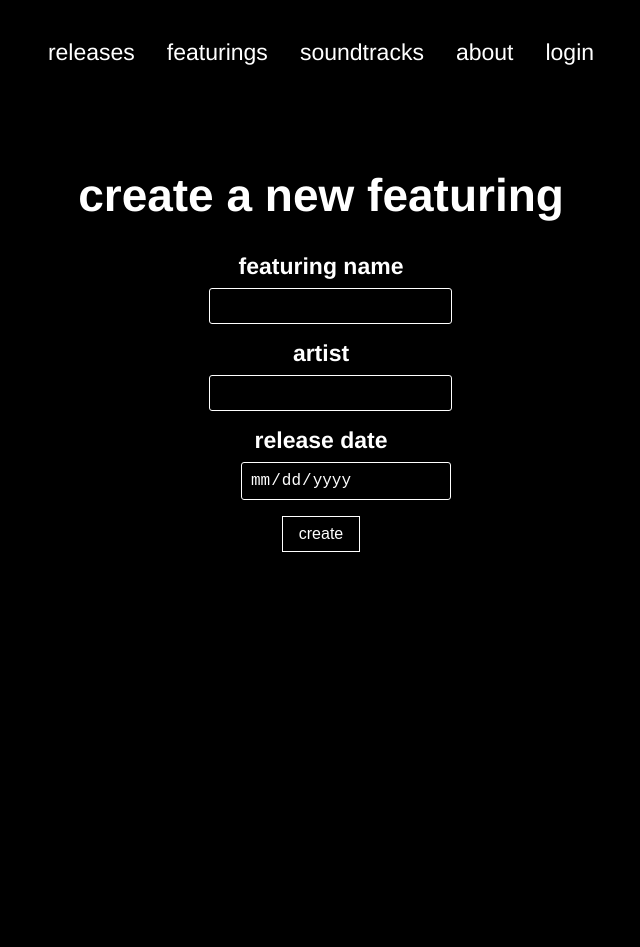
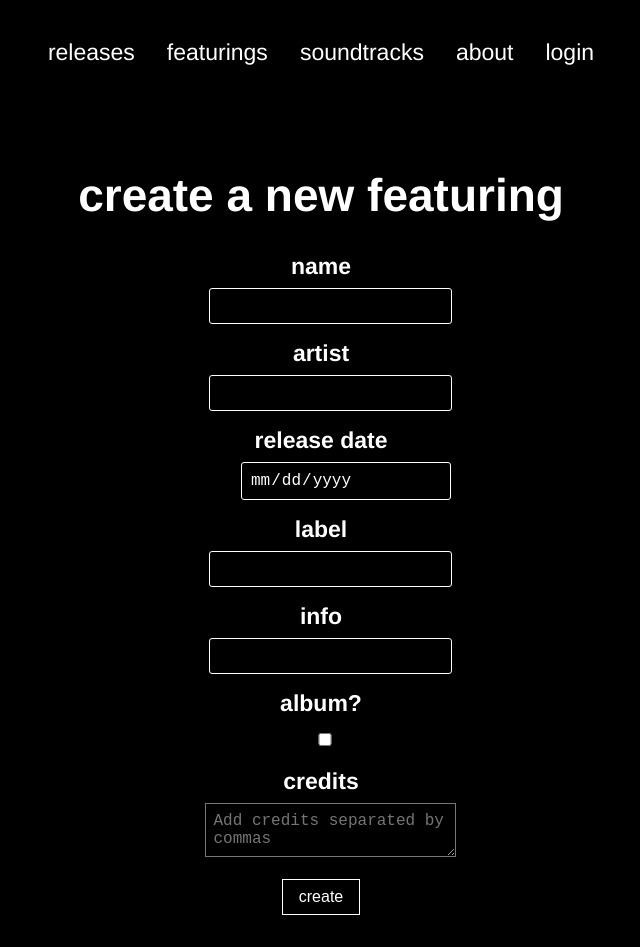
Before and after one commit to guerrinharj/gpgc-vue, a Vue app: page /create-featuring in a window 1280 px wide. Shown: the whole page, without its empty margins (319-959 px from the left). Before the commit the page ends 800 px from the top, so only its background shows below. Built offline with nearby package versions, Linux system fonts and the light colour scheme.

Commit message:
created featurings

```diff
--- a/src/components/CreateFeaturingForm.vue
+++ b/src/components/CreateFeaturingForm.vue
@@ -1,7 +1,7 @@
 <template>
     <form @submit.prevent="submitForm" class="create-featuring-form">
         <div>
-            <label for="name">Featuring Name</label>
+            <label for="name">Name</label>
             <input id="name" v-model="form.name" required />
         </div>
         <div>
@@ -12,6 +12,30 @@
             <label for="release_date">Release Date</label>
             <input id="release_date" type="date" v-model="form.release_date" required />
         </div>
+        <div>
+            <label for="label">Label</label>
+            <input id="label" v-model="form.label" required />
+        </div>
+        <div>
+            <label for="info">Info</label>
+            <input id="info" v-model="form.info" required />
+        </div>
+        <div>
+            <label for="is_album">Album?</label>
+            <input id="is_album" type="checkbox" v-model="form.is_album" />
+        </div>
+
+        <div>
+            <label for="credit">Credits</label>
+            <textarea
+                id="cred"
+                placeholder="Add credits separated by commas"
+                v-model="form.credit"
+                @change="updateArray('credit', form.credit)"
+            ></textarea>
+        </div>
+
+
         <button type="submit">create</button>
     </form>
 </template>
@@ -26,18 +50,25 @@ export default {
             form: {
                 name: '',
                 artist: '',
+                is_album: false,
                 release_date: '',
                 label: '',
+                info: '',
+                credit: [],
+                url: ''
             },
         };
     },
     methods: {
         ...mapActions(['createFeaturing']),
+        updateArray(field, value) {
+            this.form[field] = value.split(',').map(item => item.trim());
+        },
         async submitForm() {
             const success = await this.createFeaturing(this.form);
             if (success) {
                 alert('Featuring created successfully!');
-                this.$router.push('/'); // Redirect after creation
+                this.$router.push('/featurings');
             } else {
                 alert('Failed to create featuring.');
             }
@@ -78,4 +109,12 @@ export default {
     background-color: white;
     color: black;
 }
+
+textarea {
+    padding: 0.5rem;
+    font-size: 1rem;
+    width: 100%;
+    background-color: black;
+    color: white;
+}
 </style>
--- a/src/components/FeaturingItem.vue
+++ b/src/components/FeaturingItem.vue
@@ -5,18 +5,28 @@
                 <p><b>{{ featuring.name }}</b></p>
                 <p>{{ featuring.artist }}</p>
             </a>
+                <p><em>{{ formattedCredit }}</em></p>
+
         </div>
         <div v-else>
             <p><b>{{ featuring.name }}</b></p>
             <p>{{ featuring.artist }}</p>
+            <p><em>{{ formattedCredit }}</em></p>
         </div>
     </div>
 </template>
 
 <script>
-    export default {
-        props: ['featuring'],
-    };
+export default {
+    props: ['featuring'],
+    computed: {
+        formattedCredit() {
+            return Array.isArray(this.featuring.credit)
+                ? this.featuring.credit.join(', ')
+                : this.featuring.credit;
+        }
+    }
+};
 </script>
 
 <style>
@@ -31,6 +41,11 @@
         margin: 0.1rem;
     }
 
+    .featuring-item em {
+        font-style: italic; /* Ensure italic styling */
+        font-size: 1.1rem
+    }
+
     /* Style for anchor tags in featuring items */
     .featuring-item a {
         text-decoration: none; /* Remove underline */
--- a/src/store/index.js
+++ b/src/store/index.js
@@ -152,15 +152,26 @@ const store = createStore({
 
         async createFeaturing({ state, commit }, featuringData) {
             try {
-                const response = await axios.post(`${API_BASE_URL}/api/v1/featurings`, featuringData, {
+                const payload = {
+                    name: featuringData.name,
+                    artist: featuringData.artist,
+                    is_album: featuringData.is_album,
+                    release_date: featuringData.release_date,
+                    label: featuringData.label,
+                    info: featuringData.info,
+                    credit: featuringData.credit,
+                    url: featuringData.url
+                };
+
+                const response = await axios.post(`${API_BASE_URL}/api/v1/featurings`, payload, {
                     headers: {
                         Username: `${state.user.username}`,
-                        Password:  `${state.user.password}`,
-                    }
+                        Password: `${state.user.password}`,
+                    },
                 });
 
-                // Update featurings state with the newly created featuring
-                commit('setFeaturings', [response.data, ...state.featurings]);
+                // Update the state (array) with the new artist
+                commit('setFeaturings', [response.data, ...(state.featurings || [])]);
                 return true; // Indicate success
             } catch (error) {
                 console.error('Error creating featuring:', error);
@@ -168,6 +179,7 @@ const store = createStore({
                 return false; // Indicate failure
             }
         },
+
 
         async createSoundtrack({ state, commit }, soundtrackData) {
             try {
```
